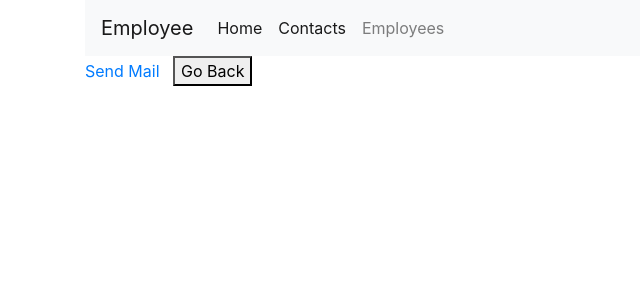
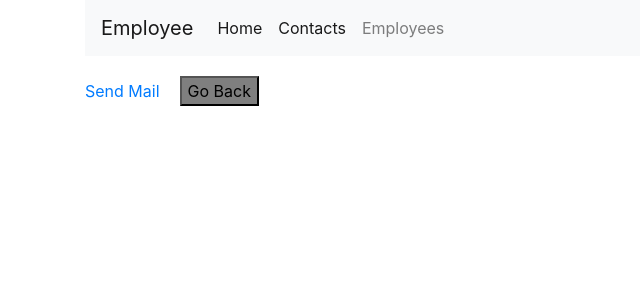
Before and after one commit to alif-ic/employee-app, a React app: page /contacts in a window 1280 px wide. Shown: the top 300 px of the page, without its empty margins (0-640 px from the left). Built offline with nearby package versions, Linux system fonts and the light colour scheme.

Commit message:
Added sass

```diff
--- a/src/components/App.js
+++ b/src/components/App.js
@@ -2,8 +2,6 @@ import React from "react"
 import TableView from "./TableView"
 import EmployeeForm from "./EmployeeForm"
 import Nav from "./Nav"
-
-import style from "./../style.scss"
 
 class App extends React.Component {
 
@@ -85,7 +83,7 @@ class App extends React.Component {
                     submitThis={this.onSubmit}
                     currentButtonName={this.state.current} />
 
-                <button className={style.silver} onClick={this.goback}>Go Back</button>
+                <button className="silver" onClick={this.goback}>Go Back</button>
             </React.Fragment>
         );
     }
--- a/src/components/Contacts.js
+++ b/src/components/Contacts.js
@@ -1,6 +1,5 @@
 import React from "react"
 import Nav from "./Nav"
-import style from  "./../style.scss"
 
 class Contacts extends React.Component {
     constructor(props) {
@@ -20,8 +19,7 @@ class Contacts extends React.Component {
                     target="_top">
                     Send Mail
                 </a>
-                &nbsp;&nbsp;&nbsp;
-                <button className={style.silver} onClick={this.goback}>Go Back</button>
+                <button className="silver mar" onClick={this.goback}>Go Back</button>
             </React.Fragment>
         );
     }
--- a/src/components/TableView.js
+++ b/src/components/TableView.js
@@ -4,6 +4,10 @@ import React, {Fragment} from "react"
 class TableView extends React.Component {
     constructor(props) {
         super(props);
+
+        this.state = {
+            employee: this.props.employee
+        };
 
         this.onDelete = this.onDelete.bind(this);
         this.onEdit = this.onEdit.bind(this);
@@ -20,6 +24,14 @@ class TableView extends React.Component {
         }
     }
 
+    componentDidUpdate(prevProps){
+        if(prevProps.employee != this.props.employee){
+            this.setState({
+                employee: this.props.employee
+            });
+        }
+    }
+
     render() {
         return (
             <Fragment>
@@ -31,7 +43,7 @@ class TableView extends React.Component {
                     </tr>
                 </thead>
                 <tbody>
-                    {this.props.employee.map((item, index) => (
+                    {this.state.employee.map((item, index) => (
                         <tr key={index}>
                             <td>{item.name}</td>
                             <td>{item.age}</td>
--- a/src/index.js
+++ b/src/index.js
@@ -5,6 +5,8 @@ import {BrowserRouter as Router, Route, Switch} from "react-router-dom"
 import Home from "./components/Home"
 import Contacts from "./components/Contacts";
 import App from "./components/App";
+
+import "./style.scss"
 
 const route = (<Router>
     <Switch>
--- a/src/style.scss
+++ b/src/style.scss
@@ -1,5 +1,10 @@
 $defaultBackgroundColor: rgb(127, 127, 127);
+$buttonMargin: 20px;
 
 .silver{
     background-color: $defaultBackgroundColor;
 }
+
+button.mar{
+    margin: $buttonMargin;
+}
```
